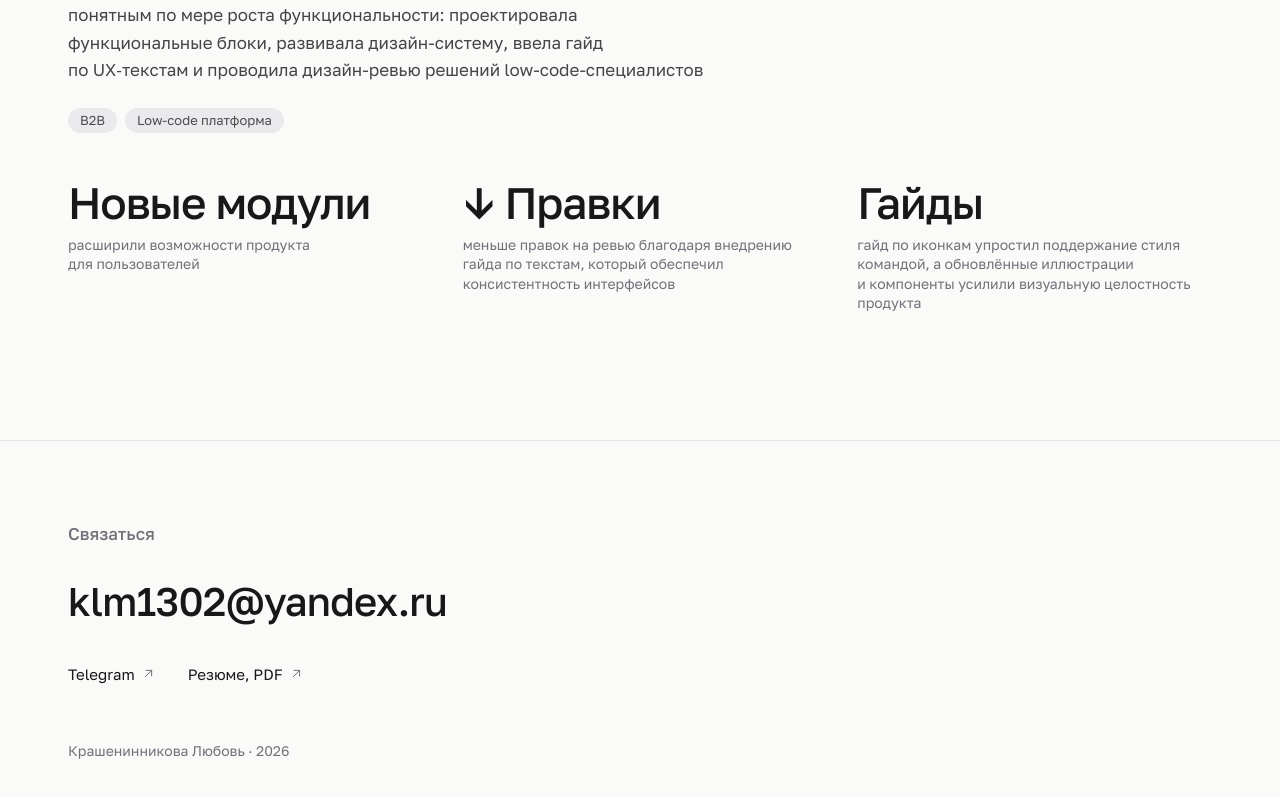
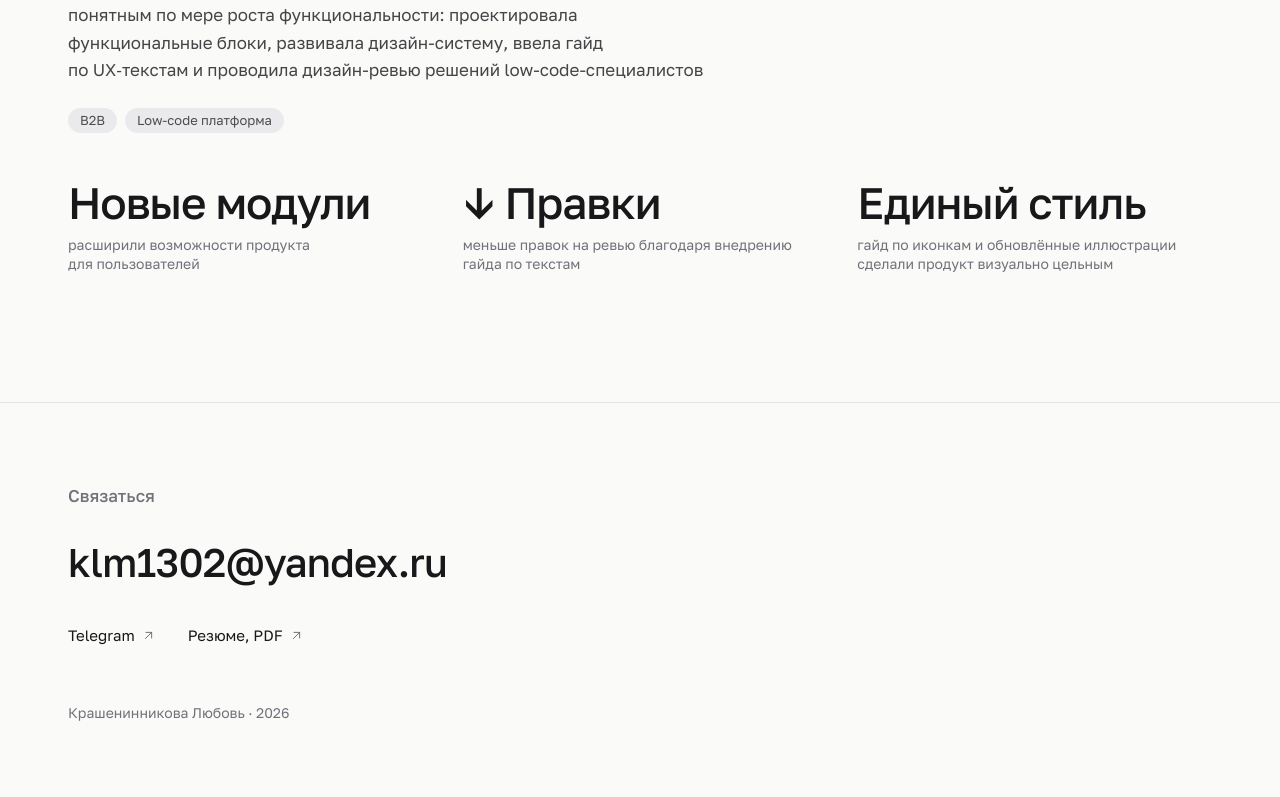
Before and after one commit to krasheninnikoval/krasheninnikoval.github.io, a Next.js app: page / in a window 1280 px wide. Shown: the part 4492-5289 px from the top of the page. Built offline with nearby package versions, Linux system fonts and the light colour scheme.

Commit message:
Третий результат Nocode — про единый стиль продукта
Co-Authored-By: Claude Opus 5 <noreply@anthropic.com>

```diff
--- a/src/content/projects.ts
+++ b/src/content/projects.ts
@@ -84,13 +84,12 @@ export const projects: Project[] = [
       },
       {
         value: "↓ Правки",
-        label:
-          "меньше правок на ревью благодаря внедрению гайда по текстам, который обеспечил консистентность интерфейсов",
+        label: "меньше правок на ревью благодаря внедрению гайда по текстам",
       },
       {
-        value: "Гайды",
+        value: "Единый стиль",
         label:
-          "гайд по иконкам упростил поддержание стиля командой, а обновлённые иллюстрации и компоненты усилили визуальную целостность продукта",
+          "гайд по иконкам и обновлённые иллюстрации сделали продукт визуально цельным",
       },
     ],
     cases: [],
```
